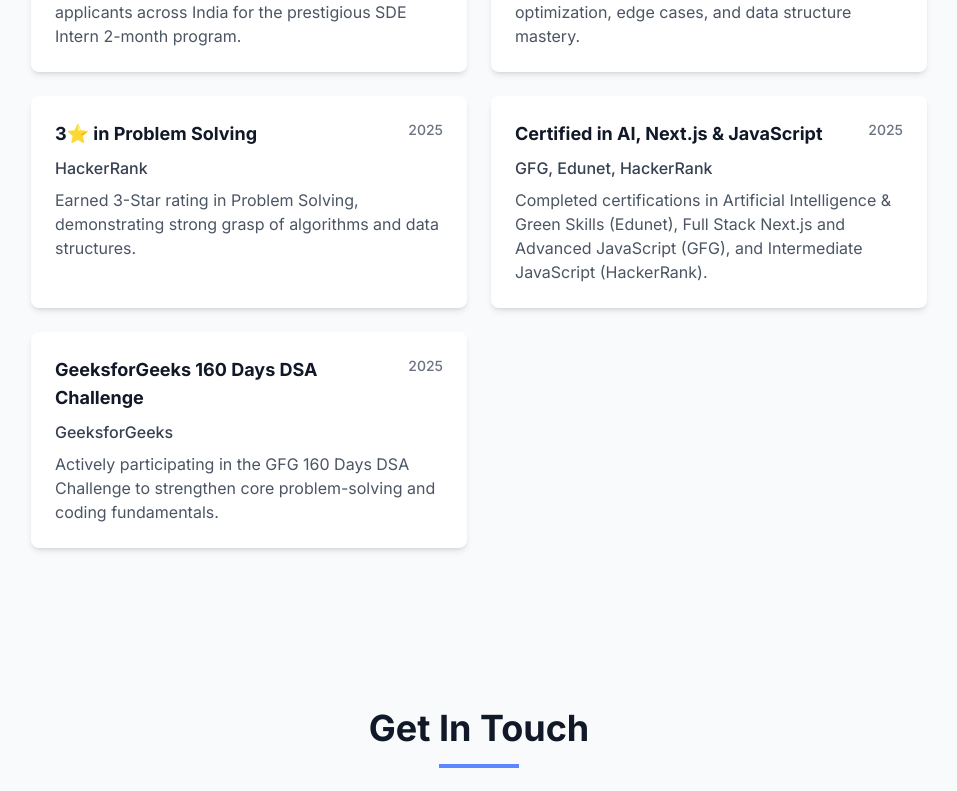
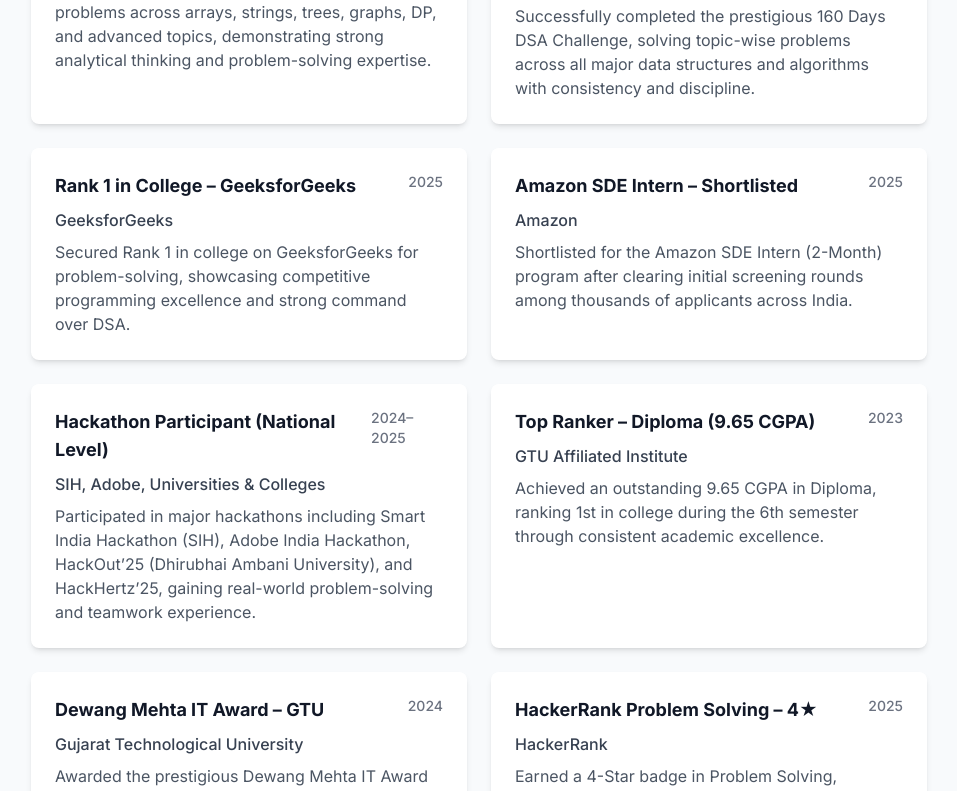
Before and after one commit to JayP2006/gandhinagar-web-wizard, a React (Vite) app: page / in a window 1280 px wide. Shown: the part 5480-6271 px from the top of the page, without its empty margins (161-1118 px from the left). Built offline with nearby package versions, Linux system fonts and the light colour scheme.

Commit message:
Update achievements section in Education component

```diff
--- a/src/components/Education.tsx
+++ b/src/components/Education.tsx
@@ -24,36 +24,69 @@ const Education = () => {
     }
   ];
 
-  const achievements = [
+ const achievements = [
   {
-    title: "Amazon SDE Intern Shortlisted",
+    title: "Solved 800+ DSA Problems",
+    organization: "LeetCode & GeeksforGeeks",
+    year: "2025",
+    description:
+      "Solved 800+ data structure and algorithm problems across arrays, strings, trees, graphs, DP, and advanced topics, demonstrating strong analytical thinking and problem-solving expertise."
+  },
+  {
+    title: "Completed GFG 160 Days DSA Challenge",
+    organization: "GeeksforGeeks",
+    year: "2025",
+    description:
+      "Successfully completed the prestigious 160 Days DSA Challenge, solving topic-wise problems across all major data structures and algorithms with consistency and discipline."
+  },
+  {
+    title: "Rank 1 in College – GeeksforGeeks",
+    organization: "GeeksforGeeks",
+    year: "2025",
+    description:
+      "Secured Rank 1 in college on GeeksforGeeks for problem-solving, showcasing competitive programming excellence and strong command over DSA."
+  },
+  {
+    title: "Amazon SDE Intern – Shortlisted",
     organization: "Amazon",
     year: "2025",
-    description: "Among top candidates selected from thousands of applicants across India for the prestigious SDE Intern 2-month program."
+    description:
+      "Shortlisted for the Amazon SDE Intern (2-Month) program after clearing initial screening rounds among thousands of applicants across India."
   },
   {
-    title: "Solved 300+ DSA Problems",
-    organization: "LeetCode & GeeksforGeeks",
-    year: "2025",
-    description: "Solved over 300 problems with consistent focus on optimization, edge cases, and data structure mastery."
+    title: "Hackathon Participant (National Level)",
+    organization: "SIH, Adobe, Universities & Colleges",
+    year: "2024–2025",
+    description:
+      "Participated in major hackathons including Smart India Hackathon (SIH), Adobe India Hackathon, HackOut’25 (Dhirubhai Ambani University), and HackHertz’25, gaining real-world problem-solving and teamwork experience."
   },
   {
-    title: "3⭐ in Problem Solving",
+    title: "Top Ranker – Diploma (9.65 CGPA)",
+    organization: "GTU Affiliated Institute",
+    year: "2023",
+    description:
+      "Achieved an outstanding 9.65 CGPA in Diploma, ranking 1st in college during the 6th semester through consistent academic excellence."
+  },
+  {
+    title: "Dewang Mehta IT Award – GTU",
+    organization: "Gujarat Technological University",
+    year: "2024",
+    description:
+      "Awarded the prestigious Dewang Mehta IT Award by GTU for exceptional academic performance as a top ranker in B.E. Computer Science."
+  },
+  {
+    title: "HackerRank Problem Solving – 4★",
     organization: "HackerRank",
     year: "2025",
-    description: "Earned 3-Star rating in Problem Solving, demonstrating strong grasp of algorithms and data structures."
+    description:
+      "Earned a 4-Star badge in Problem Solving, validating advanced proficiency in algorithms, data structures, and logical reasoning."
   },
   {
-    title: "Certified in AI, Next.js & JavaScript",
+    title: "Professional Certifications",
     organization: "GFG, Edunet, HackerRank",
-    year: "2025",
-    description: "Completed certifications in Artificial Intelligence & Green Skills (Edunet), Full Stack Next.js and Advanced JavaScript (GFG), and Intermediate JavaScript (HackerRank)."
-  },
-  {
-    title: "GeeksforGeeks 160 Days DSA Challenge",
-    organization: "GeeksforGeeks",
-    year: "2025",
-    description: "Actively participating in the GFG 160 Days DSA Challenge to strengthen core problem-solving and coding fundamentals."
+    year: "2024–2025",
+    description:
+      "Certified in Advanced JavaScript and Next.js (GeeksforGeeks), AI & Green Skills (Edunet), and Problem Solving & JavaScript (HackerRank)."
   }
 ];
 
```
